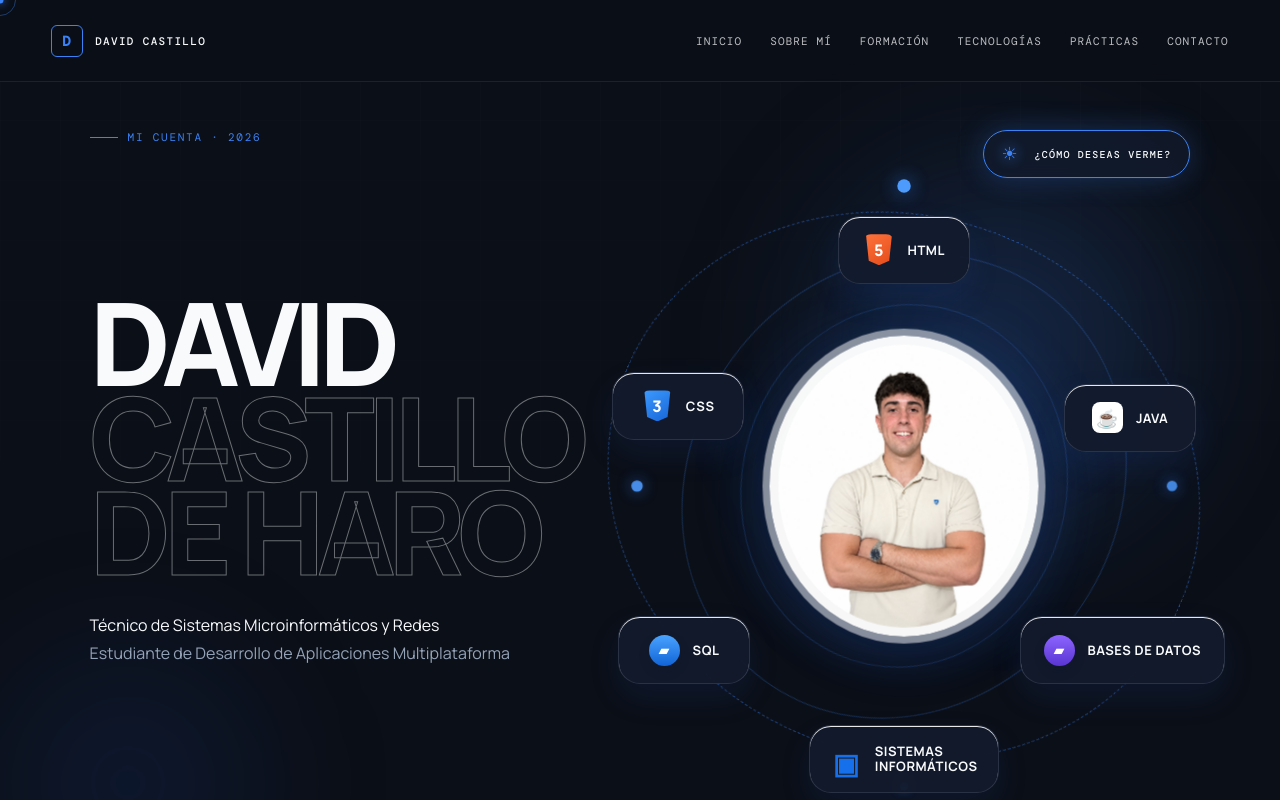
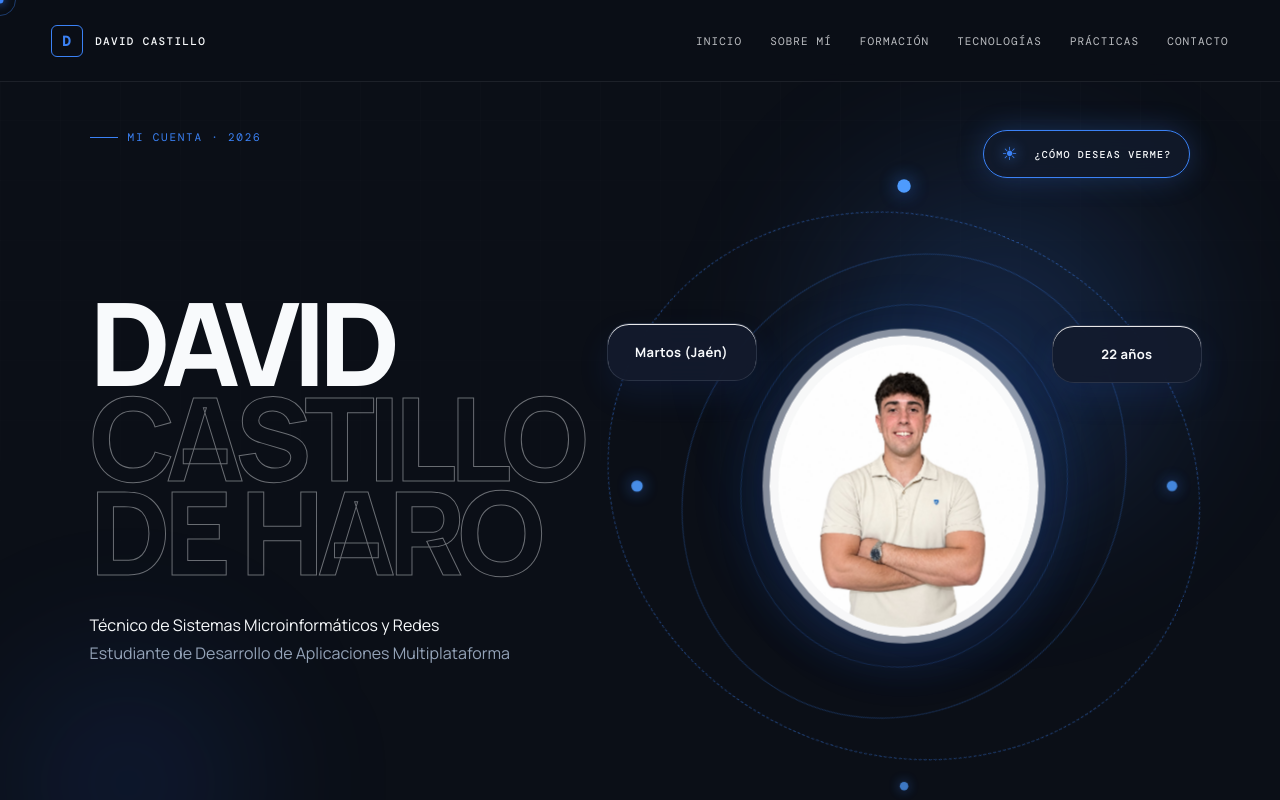
Before and after one commit to DavidCastillo3008/DavidCastillo3008.github.io, a React (Vite) app: page / in a window 1280 px wide. Shown: the top 800 px of the page. Built offline with nearby package versions, Linux system fonts and the light colour scheme; a web font is replaced by a local one.

Commit message:
Add files via upload

```diff
--- a/src/main.jsx
+++ b/src/main.jsx
@@ -407,29 +407,11 @@ function App() {
                   <span className="hero-orbit-dot dot-bottom" />
                   <span className="hero-orbit-dot dot-left" />
 
-                  <div className="hero-skill-pill pill-html">
-                    <span className="skill-pill-icon html-icon">5</span>
-                    <span>HTML</span>
+                  <div className="hero-skill-pill hero-info-pill pill-location">
+                    <span>Martos (Jaén)</span>
                   </div>
-                  <div className="hero-skill-pill pill-css">
-                    <span className="skill-pill-icon css-icon">3</span>
-                    <span>CSS</span>
-                  </div>
-                  <div className="hero-skill-pill pill-java">
-                    <span className="skill-pill-icon java-icon">☕</span>
-                    <span>JAVA</span>
-                  </div>
-                  <div className="hero-skill-pill pill-sql">
-                    <span className="skill-pill-icon sql-icon">▰</span>
-                    <span>SQL</span>
-                  </div>
-                  <div className="hero-skill-pill pill-db">
-                    <span className="skill-pill-icon db-icon">▰</span>
-                    <span>BASES DE DATOS</span>
-                  </div>
-                  <div className="hero-skill-pill pill-systems">
-                    <span className="skill-pill-icon systems-icon">▣</span>
-                    <span>SISTEMAS<br />INFORMÁTICOS</span>
+                  <div className="hero-skill-pill hero-info-pill pill-age">
+                    <span>22 años</span>
                   </div>
 
                   <div className="hero-photo-core">
--- a/src/styles.css
+++ b/src/styles.css
@@ -1494,6 +1494,28 @@ html[data-theme="light"] .contact-card-icon-wrap {
   animation-delay: -3s;
 }
 
+
+/* Información personal mostrada alrededor de la foto del inicio */
+.hero-info-pill {
+  min-width: 150px;
+  min-height: 58px;
+  padding: 12px 22px;
+  font-size: 13px;
+  letter-spacing: .03em;
+}
+
+.pill-location {
+  top: 25%;
+  left: -2%;
+  animation-delay: -.6s;
+}
+
+.pill-age {
+  top: 25%;
+  right: -2%;
+  animation-delay: -2s;
+}
+
 .pill-systems {
   bottom: 2%;
   left: 50%;
```
